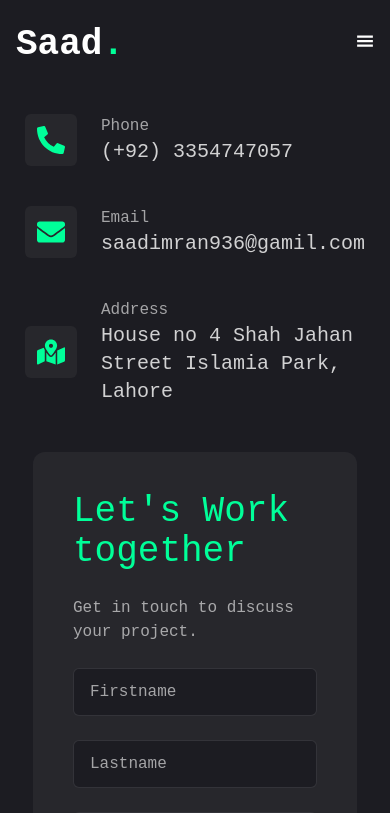
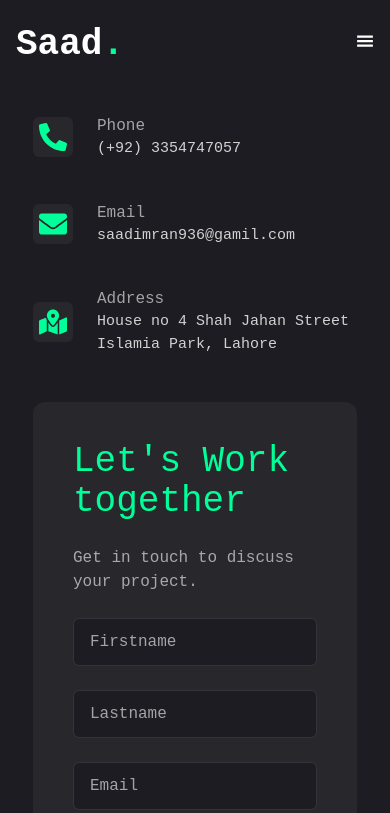
Before and after one commit to SaadIT23/Saad-Portfolio, a Next.js app: page /contact in a window 390 px wide. Shown: the top 813 px of the page. Built offline with nearby package versions, Linux system fonts and the light colour scheme.

Commit message:
Update page.js

```diff
--- a/app/contact/page.js
+++ b/app/contact/page.js
@@ -63,12 +63,12 @@
           {info.map((item,index)=>{
             return(
               <li key={index} className='flex items-center gap-6 '>
-                <div className='w-[52px] h-[52px] xl:w-[72px] xl:h-[72px] bg-[#27272c] text-accent rounded-md flex items-center justify-center'>
+                <div className='w-[40px] h-[40px] md:w-[52px] md:h-[52px] xl:w-[72px] xl:h-[72px] bg-[#27272c] text-accent rounded-md flex items-center justify-center'>
                   <div className='text-[28px]'>{item.icon}</div>
                 </div>
                 <div className='flex-1'>
                   <p className='text-white/60'>{item.name}</p>
-                  <h3 className='text-white/80 text-xl'>{item.des}</h3>
+                  <h3 className='text-white/80 md:text-xl text-[15px]'>{item.des}</h3>
                 </div>
               </li>
             )
```
